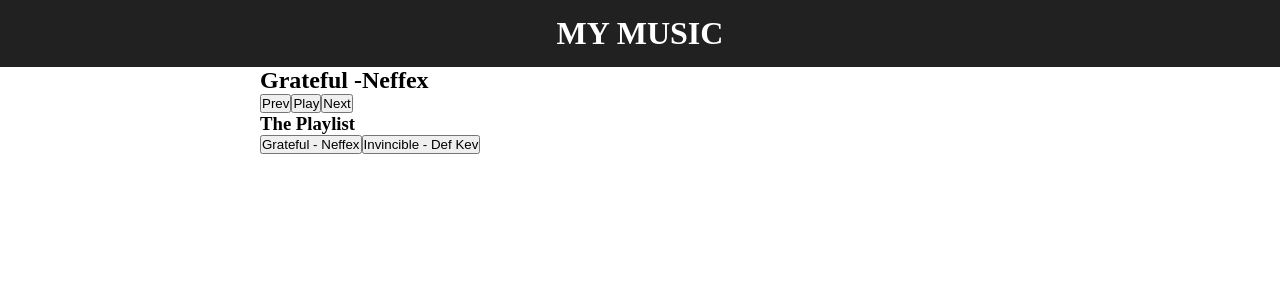
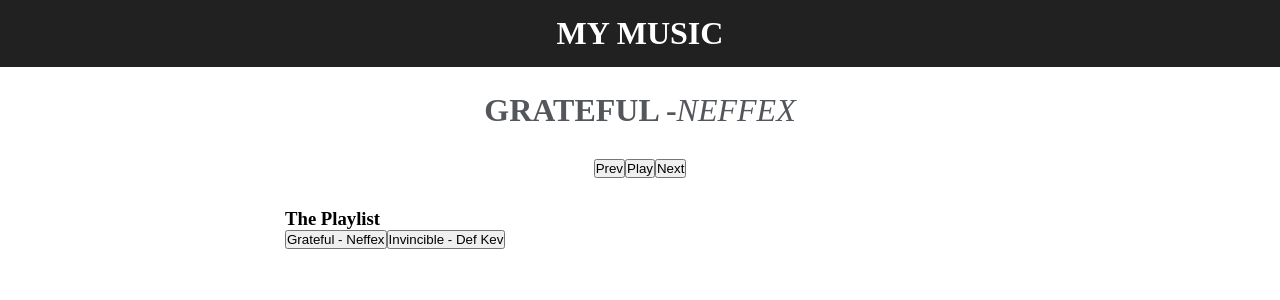
Before and after one commit to Obaayaa-1988/Vuejs-Music-App, a Vue app: page / in a window 1280 px wide. Shown: the top 300 px of the page. Built offline with nearby package versions, Linux system fonts and the light colour scheme.

Commit message:
added styling to music header

```diff
--- a/src/App.vue
+++ b/src/App.vue
@@ -7,7 +7,7 @@
       <section class="player">
         <h2 class="song-title"> {{ current.title }} -<span>{{ current.artist }}</span></h2>
         <!-- {{  songs[0].src }} -->
-        <div class="control">
+        <div class="controls">
           <button class="prev" @click="prev">Prev</button>
           <button class="play" v-if="!isPlaying">Play</button>
           <button class="pause" v-else @click="pause">Pause</button>
@@ -148,6 +148,27 @@
   width: 100%;
   max-width: 760px;
   margin: 0 auto;
+  padding: 25px;
+
+}
+
+.song-title{
+  font-size: 32px;
+  color: #53565A;
+  font-weight: 700;
+  text-transform: uppercase;
+  text-align: center;
+}
+
+.song-title span{
+  font-weight: 400;
+  font-style: italic;
+}
+
+.controls{
+  display: flex;
+  justify-content: center;
+  padding: 30px 15px;
 
 }
 </style>
```
